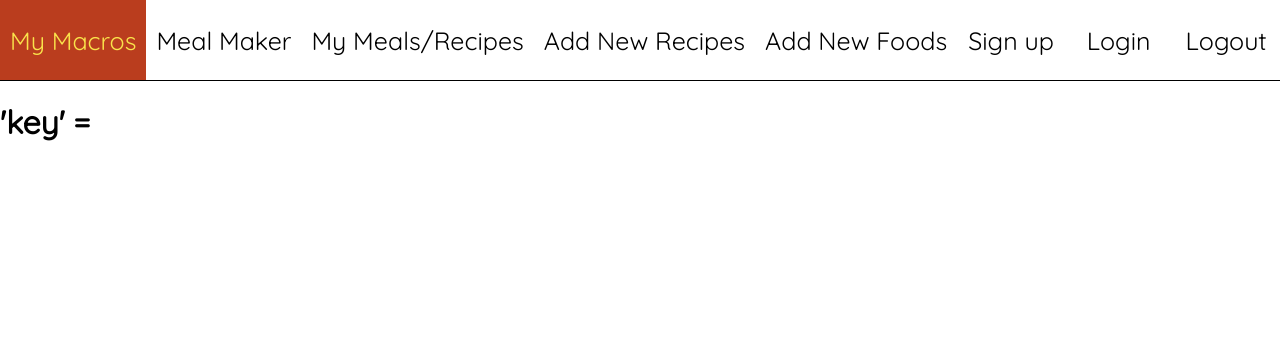
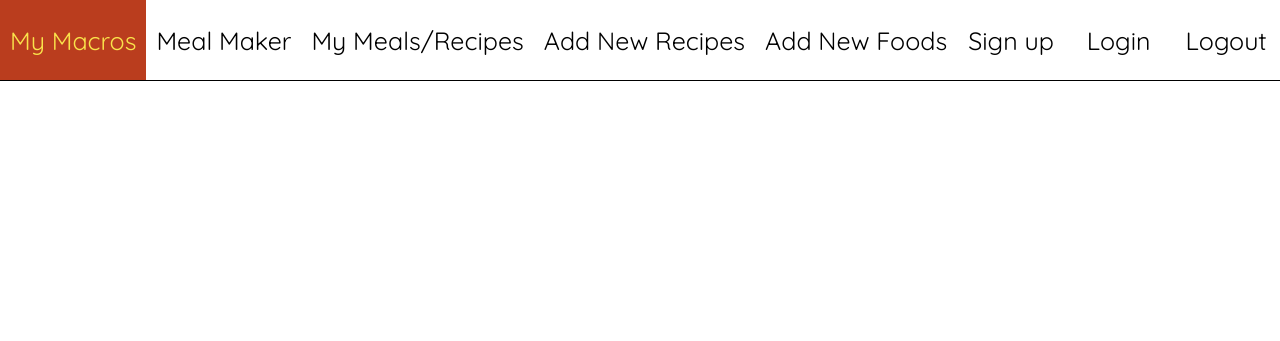
Before and after one commit to pwbryant/supermeals, a Django app: template templates/meals/base.html in a window 1280 px wide. Shown: the top 341 px of the page. After the commit the page ends 81 px from the top, so only its background shows below. Run offline with Django 3.2, Linux system fonts and the light colour scheme; the template is opened without the code that fills it, so the values that code supplies are empty; parts of the project's set-up code (start-up, migrations or seed data) failed here and were passed over; some libraries are stand-ins or nearby versions.

Commit message:
remove secret key display

```diff
--- a/meals/views.py
+++ b/meals/views.py
@@ -15,8 +15,6 @@ from meals.helpers import make_ingredient_formset, \
 
 from meals.decorators import user_is_not_guest
 
-from supermeals.settings import SECRET_KEY
-
 # Constants
 KG_TO_LB = .45359237
 IN_TO_CM = .3937
@@ -28,8 +26,7 @@ OK = 200
 # Create your views here.
 @login_required
 def home_or_login(request):
-    context = {'key': SECRET_KEY}
-    return render(request, TEMPLATES_DIR + 'base.html', context)
+    return render(request, TEMPLATES_DIR + 'base.html')
 
 
 def sign_up(request):
--- a/templates/meals/base.html
+++ b/templates/meals/base.html
@@ -64,7 +64,6 @@
                 </div>
             </div>
             <div class="content">
-                <h1>'key' = {{ key }}</h1>
                 <div id="my-macros-container" class="page-content hide"></div>
                 <div id="meal-maker-container" class="page-content hide"></div>
                 <div id="my-meals-container" class="page-content hide"></div>
```
